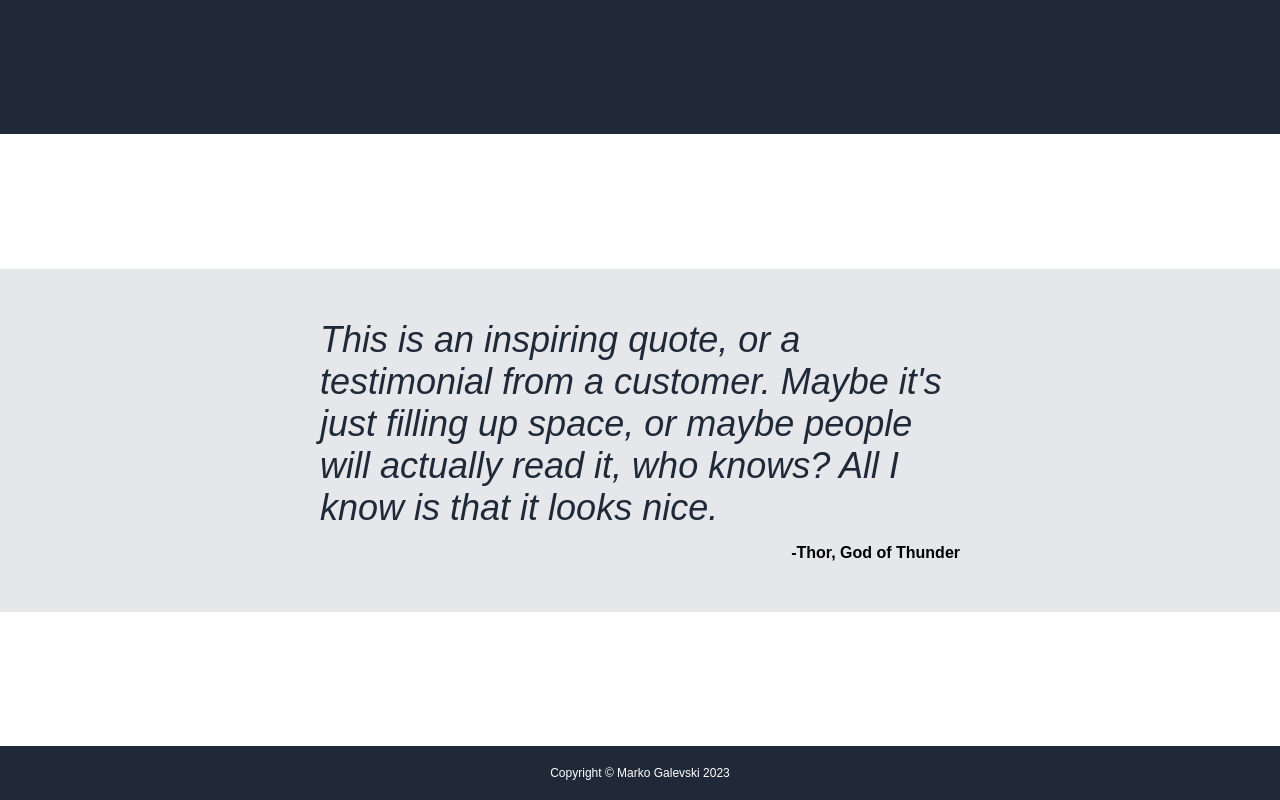
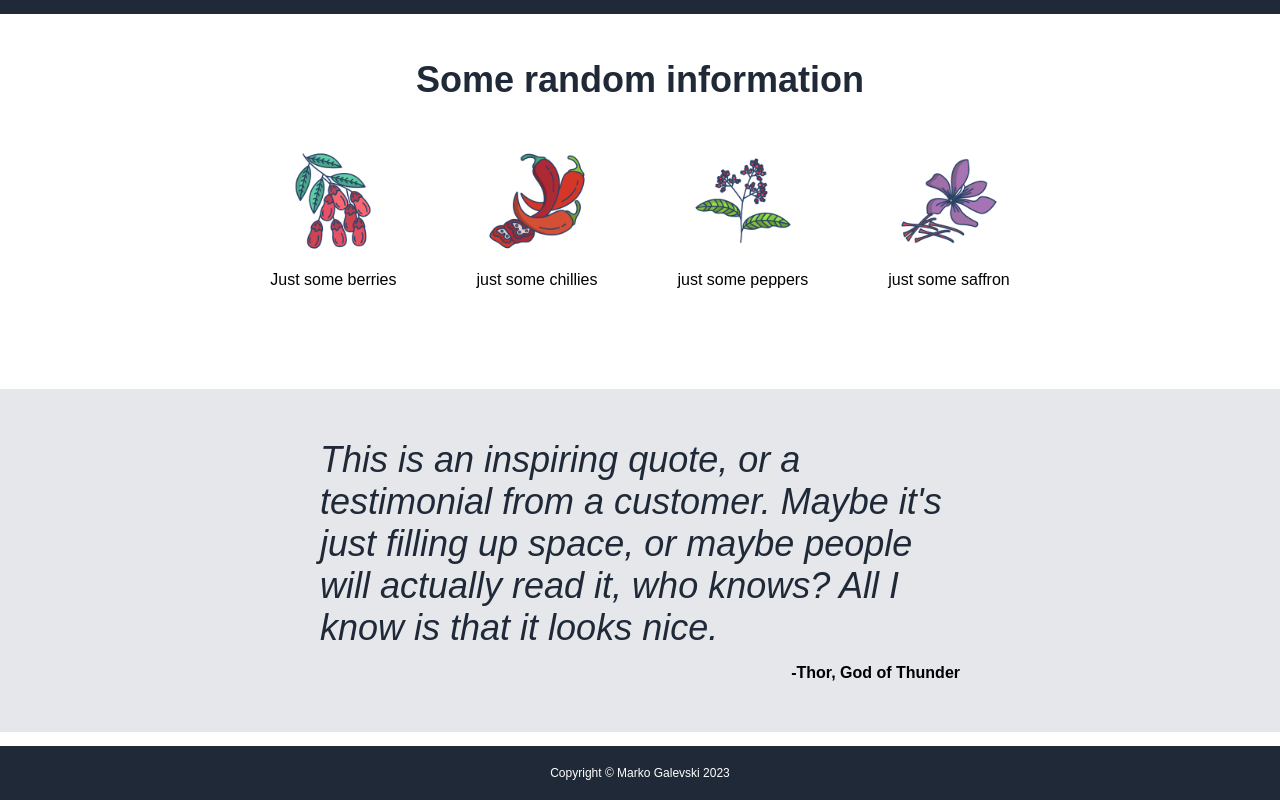
Before and after one commit to markogalevski/landing-site, a plain HTML site: page index.html in a window 1280 px wide. Drawn offline with Linux system fonts and the light colour scheme.

Commit message:
added information section. Just used fruit/herb images

```diff
--- a/index.html
+++ b/index.html
@@ -13,6 +13,33 @@
   <div class="header-and-title">
   </div>
   <div class="info">
+    <h2> Some random information </h2>
+    <div class="images">
+      <div class="pair">
+        <img src="images/barberry.png" alt="barberry" />
+        <div class="subtext">
+          Just some berries
+        </div>
+      </div>
+      <div class="pair">
+        <img src="images/chilli.png" alt="chili" />
+        <div class="subtext">
+          just some chillies
+        </div>
+      </div>
+      <div class="pair">
+        <img src="images/pepper.png" alt="pepper" />
+        just some peppers
+        <div class="subtext">
+        </div>
+      </div>
+      <div class="pair">
+        <img src="images/saffron.png" alt="saffron" />
+        <div class="subtext">
+          just some saffron
+        </div>
+      </div>
+    </div>
   </div>
   <div class="testimonial">
     <div class="quote">
@@ -27,7 +54,9 @@
   <div class="newsletter">
   </div>
   <div class="footer">
-    Copyright © Marko Galevski 2023
+    <div class="copyright">
+      Copyright © Marko Galevski 2023
+    </div>
   </div>
 
 </body>
--- a/style.css
+++ b/style.css
@@ -17,7 +17,47 @@ body {
 .info {
   background-color: white;
   flex: 1;
+  display: flex;
+  flex-direction: column;
+  justify-content: center;
+  align-items: center;
+  gap: 20px;
+  padding: 15px;
+  padding-bottom: 80px;
 }
+
+h2 {
+  font-size: 36px;
+  font-weight: extra-bold;
+  color: #1F2937;
+}
+
+.images {
+  display: flex;
+  justify-content: center;
+  align-items: baseline;
+  gap: 80px;
+
+}
+
+.pair {
+  display: flex;
+  flex-direction: column;
+  justify-content: center;
+  align-items: center;
+  gap: 20px;
+  flex: 0 1 auto;
+}
+
+img {
+  height: 100px;
+  weidth: 100px;
+  flex: 0 1 auto;
+}
+
+
+.subtext {}
+
 
 .testimonial {
   background-color: #e5e7eB;
@@ -35,6 +75,7 @@ body {
   font-size: 36px;
   font-weight: extra-light;
   color: #1F2937;
+  width: 50hv;
 }
 
 .source {
```
Also changed, not shown: images/barberry.png (added), images/chilli.png (added), images/pepper.png (added), images/saffron.png (added).
